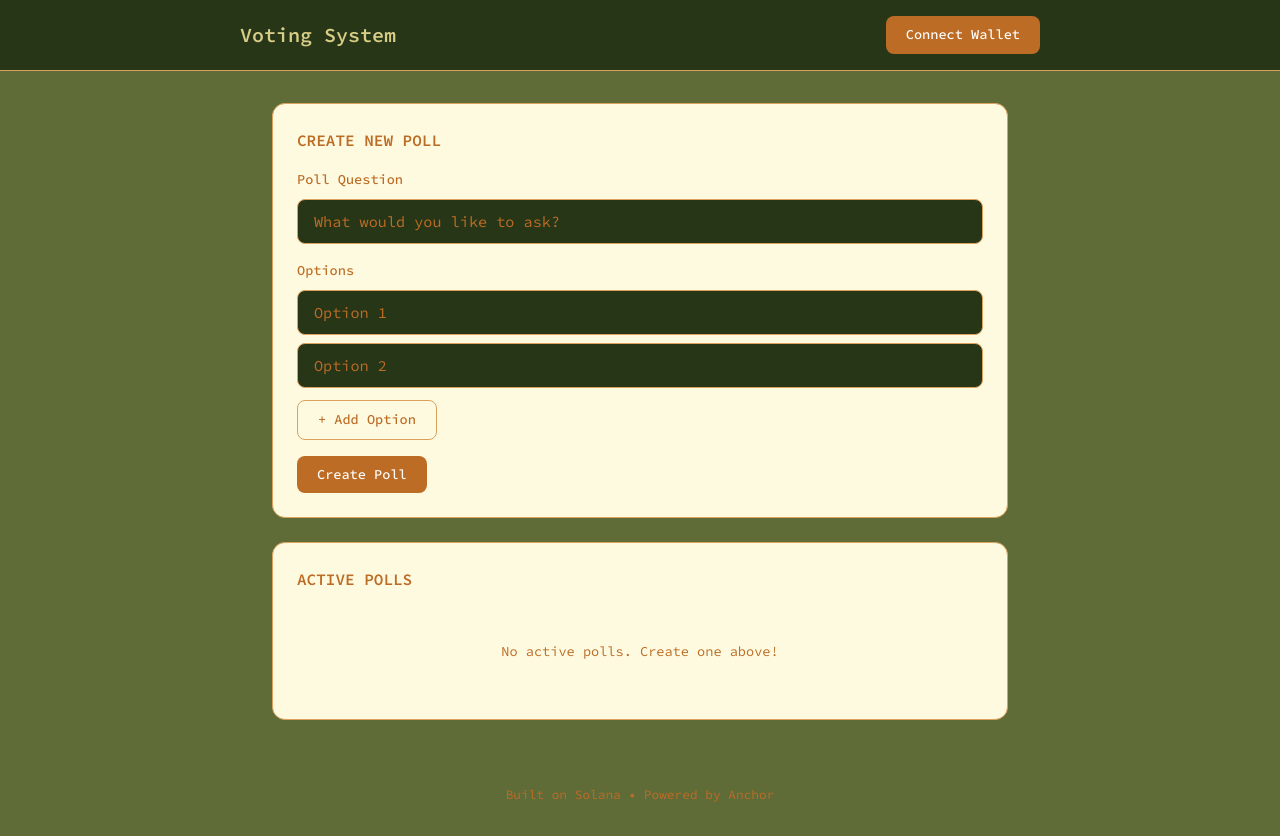
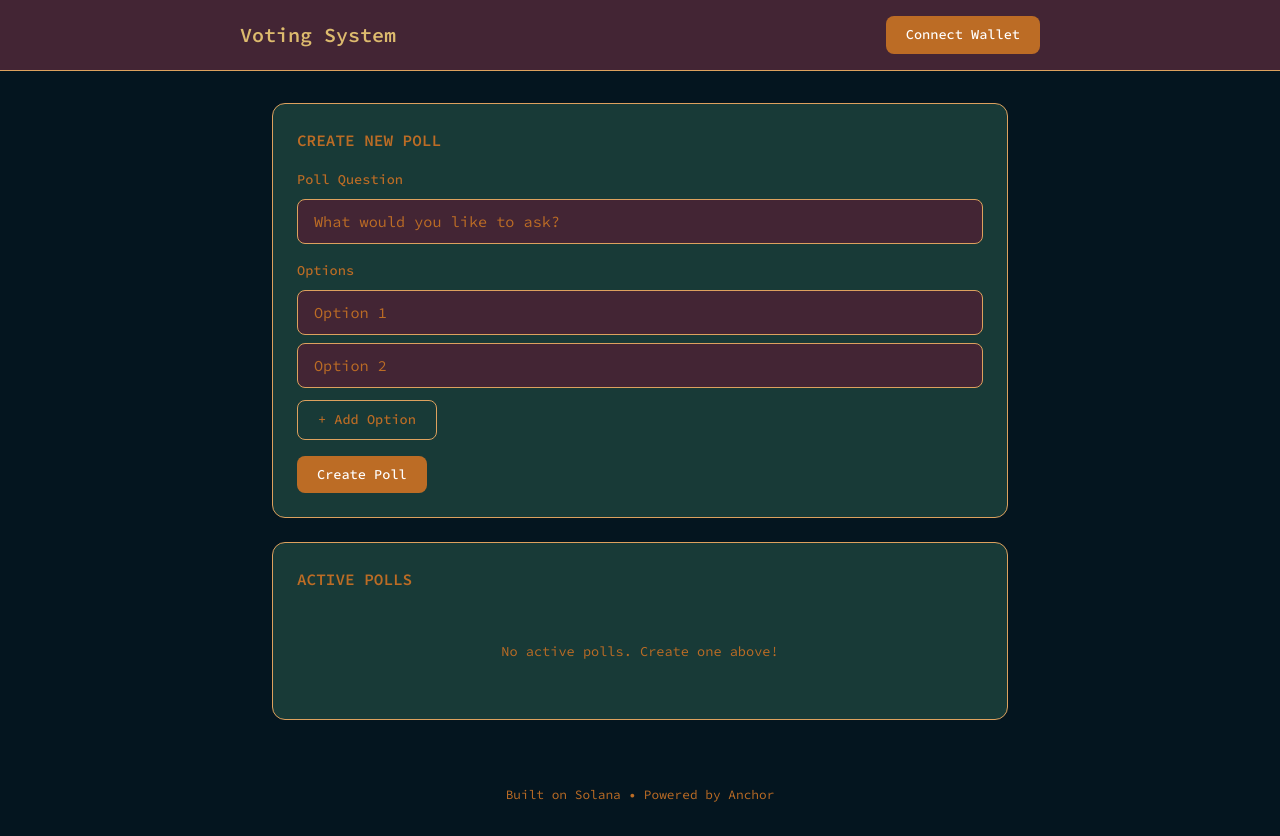
Before and after one commit to abhineetbiju-solana/Anchor-Voting-System, a website built with Vite: page app/index.html in a window 1280 px wide. Built offline with nearby package versions, Linux system fonts and the light colour scheme; what @solana/web3.js would draw is missing.

Commit message:
style: Change website colorscheme
- Change root variable values in styles.css to reflect new colorscheme.

```diff
--- a/app/styles.css
+++ b/app/styles.css
@@ -5,14 +5,14 @@
 }
 
 :root {
-    --bg-primary: #606c38;
-    --bg-secondary: #283618;
-    --bg-card: #fefae0;
+  --bg-primary: #04151f;
+  --bg-secondary: #432534;
+  --bg-card: #183a37;
   --border: #dda15e;
-    --text-primary: #d8cd87;
+  --text-primary: #ddbb6e;
   --text-secondary: #bc6c25;
   --accent: #bc6c25;
-    --accent-hover: #ca8b54;
+  --accent-hover: #c28753;
   --success: #13b24d;
   --error: #c33636;
   --radius: 13px;
```
Lines whose indentation alone changed are shown as unchanged.
